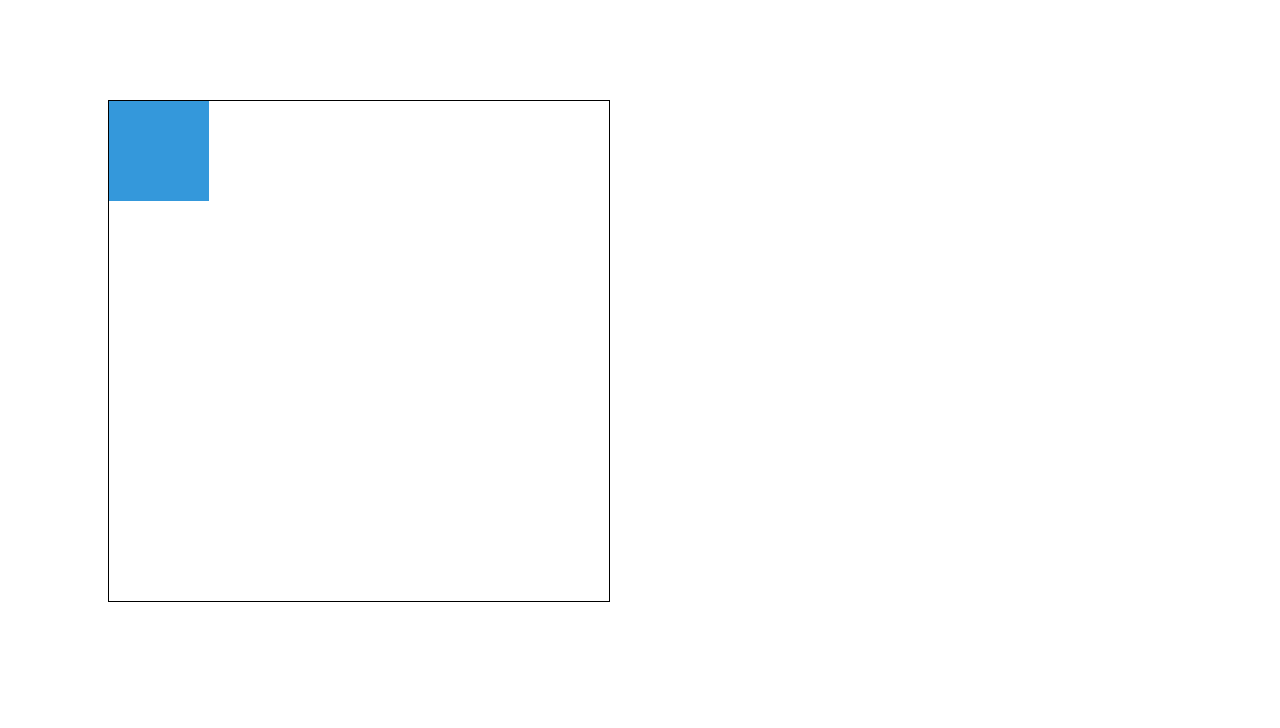
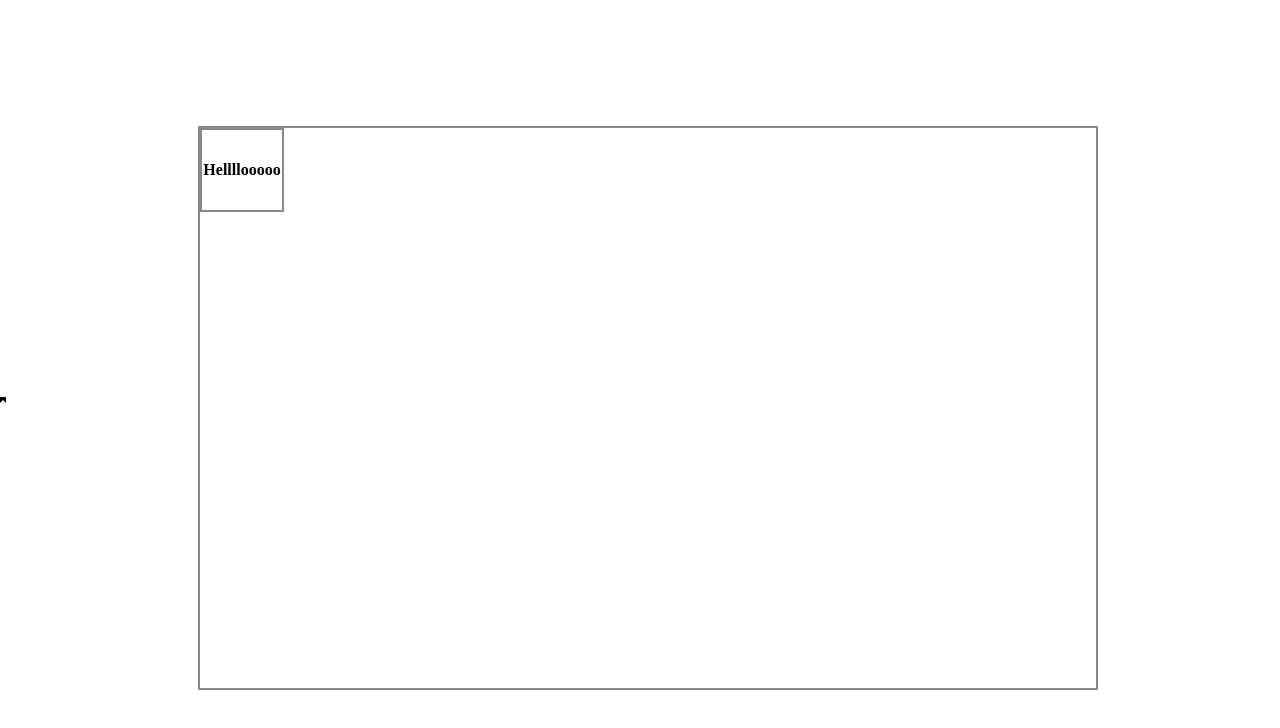
Before and after one commit to polin103109/Ollyotask4-dragdrophover-, a React (Vite) app: page / in a window 1280 px wide. Shown: the top 728 px of the page. Built offline with nearby package versions, Linux system fonts and the light colour scheme.

Commit message:
added modification

```diff
--- a/src/components/CreateDiv.jsx
+++ b/src/components/CreateDiv.jsx
@@ -1,70 +1,78 @@
-import React, { useEffect, useState } from 'react';
-import "../styles/CreateDiv.css"
+import React, { useState } from "react";
+import "../styles/CreateDiv.css";
+import Tooltip from "./Tooltip/ToolTip";
 
-const CreateDiv = () => {
-  const [isDragging, setIsDragging] = useState(false);
-  const [offsetX, setOffsetX] = useState(0);
-  const [offsetY, setOffsetY] = useState(0);
+function CreateDiv() {
+  const [position, setPosition] = useState({ x: 0, y: 0 });
+  const [isHovered, setIsHovered] = useState(false);
 
-  const startDrag = (event) => {
-    console.log("drag start")
-    setIsDragging(true);
-     setOffsetX(event.clientX - event.target.getBoundingClientRect().left);
-    setOffsetY(event.clientY - event.target.getBoundingClientRect().top);
-
-    document.addEventListener("mousemove", drag);
-    document.addEventListener("mouseup", stopDrag);
+  const handleMouseEnter = () => {
+    setIsHovered(true);
   };
 
-  const drag = (event) => {
-    console.log({isDragging})
-    if (isDragging) {
-       const newX = event.clientX - offsetX;
-      const newY = event.clientY - offsetY;
+  const handleMouseLeave = () => {
+    setIsHovered(false);
+  };
+  const [isDragging, setIsDragging] = useState(false);
+  const tooltipDivSize = {
+    width: 0,
+    height: 0,
+  };
+  const startPosition = { x: 0, y: 0 };
+
+  const handleMouseDown = (e) => {
+    e.preventDefault();
+    e.stopPropagation();
+    tooltipDivSize.width = e.currentTarget.getBoundingClientRect().width;
+    tooltipDivSize.height = e.currentTarget.getBoundingClientRect().height;
+
+    setIsDragging(true);
+
+    startPosition.x = e.clientX - position.x;
+    startPosition.y = e.clientY - position.y;
+
+    document.body.addEventListener("mousemove", handleMouseMove);
+    document.body.addEventListener("mouseup", handleMouseUp);
+  };
+
+  const handleMouseMove = (e) => {
+    const newX = e.clientX - startPosition.x;
+    const newY = e.clientY - startPosition.y;
+
+    const parentRect = document.getElementById("dragging-div")?.getBoundingClientRect();
+    const maxX = parentRect && parentRect.width - tooltipDivSize.width - 4;
+    const maxY = parentRect && parentRect.height - tooltipDivSize.height - 4;
+
+    const boundedX = Math.min(Math.max(newX, 0), maxX ? maxX : 0);
+    const boundedY = Math.min(Math.max(newY, 0), maxY ? maxY : 0);
+
+    setPosition({ x: boundedX, y: boundedY });
+  };
+
+  const handleMouseUp = () => {
+    setIsDragging(false);
+    document.body.removeEventListener("mousemove", handleMouseMove);
+    document.body.removeEventListener("mouseup", handleMouseUp);
+  };
 
 
-      const container = document.getElementById("container");
-      const maxX = container.clientWidth - document.getElementById("draggable").offsetWidth;
-      const maxY = container.clientHeight - document.getElementById("draggable").offsetHeight;
-
-      const clampedX = Math.min(Math.max(newX, 0), maxX);
-      const clampedY = Math.min(Math.max(newY, 0), maxY);
-
-      document.getElementById("draggable").style.left = clampedX + "px";
-      document.getElementById("draggable").style.top = clampedY + "px";
-    }
-  };
-
-  const stopDrag = () => {
-    setIsDragging(false);
-    document.removeEventListener("mousemove", drag);
-    document.removeEventListener("mouseup", stopDrag);
-  };
-
-  useEffect(() => {
-    window.addEventListener("mousedown", startDrag);
-    window.addEventListener("mousemove", drag)
-
-
-   return () =>{
-    window.removeEventListener("load",startDrag);
-   }
-  }, [])
 
   return (
-    <div id="container" style={{ position: 'relative', width: '500px', height: '500px', border: '1px solid #000', margin:'100px' }}>
-      <div
-        id="draggable"
-        style={{
-          position: 'absolute',
-          width: '100px',
-          height: '100px',
-          backgroundColor: '#3498db',
-          cursor: 'pointer',
-        }}
-      ></div>
+    <div className="main-div">
+      <div className={`dragging-div ${isDragging ? "dragging" : ""}`} id="dragging-div">
+        <div
+          className={`drag-div ${isDragging ? "dragging" : ""}`}
+          style={{ transform: `translate(${position.x}px, ${position.y}px)` }}
+          onMouseDown={handleMouseDown}
+          onMouseEnter={handleMouseEnter}
+          onMouseLeave={handleMouseLeave}
+        >
+          Hellllooooo
+        </div>
+        {isHovered && <Tooltip />}
+      </div>
     </div>
   );
-};
+}
 
 export default CreateDiv;
--- /dev/null
+++ b/src/components/Tooltip/ToolTip.jsx
@@ -0,0 +1,84 @@
+import React, { useEffect, useRef, useState } from "react";
+import { createPortal } from "react-dom";
+import "./Tooltip.css";
+const Tooltip = ({ children, direction}) => {
+  const triggerRef = useRef(null);
+  const tooltipContainerRef = useRef(document.createElement("div"));
+  const [calculatedDirection, setCalculatedDirection] = useState(direction || "top");
+  const [position, setPosition] = useState({ x: 0, y: 0 });
+  const [active, setActive] = useState(false);
+  const [isDragging, setIsDragging] = useState(false);
+
+  const handleMouseOver = () => {
+    if (isDragging) return;
+    setActive(true);
+  };
+
+  const handleMouseLeave = () => {
+    setActive(false);
+    setPosition(null);
+  };
+
+  const onPointerDown = (event) => {
+    event.target.setPointerCapture(event.pointerId);
+    setIsDragging(true);
+    setActive(false);
+  };
+
+  const onPointerUp = (event) => {
+    event.target.releasePointerCapture(event.pointerId);
+    setIsDragging(false);
+  };
+
+  const calculatePosition = (bounds, tooltipBounds) => {
+    const positions = {
+      top: { x: bounds.x + bounds.width / 2, y: bounds.y - tooltipBounds.height - 5 },
+      bottom: { x: bounds.x + bounds.width / 2, y: bounds.y + bounds.height + 5 },
+      left: { x: bounds.x - tooltipBounds.width - 5, y: bounds.y + bounds.height / 2 },
+      right: { x: bounds.x + bounds.width + 5, y: bounds.y + bounds.height / 2 },
+    };
+
+    setCalculatedDirection(direction || "top");
+    setPosition(positions[direction]);
+  };
+
+  useEffect(() => {
+    const bounds = triggerRef.current?.getBoundingClientRect();
+    const tooltipBounds = tooltipContainerRef.current?.getBoundingClientRect();
+
+    if (bounds && tooltipBounds) {
+      calculatePosition(bounds, tooltipBounds);
+    }
+  }, [active, direction]);
+
+  return (
+    <>
+      <div
+        ref={triggerRef}
+        className="tooltipWrapper"
+        onMouseEnter={handleMouseOver}
+        onMouseLeave={handleMouseLeave}
+        onPointerDown={onPointerDown}
+        onPointerUp={onPointerUp}
+      > jbbhjhuhiuiujiuu
+        {children}
+      </div>
+      {active &&
+        createPortal(
+          <div
+            style={{
+              position: "absolute",
+              top: position && position.y,
+              left: position && position.x,
+            }}
+            className={`tooltipTip ${calculatedDirection}`}
+          >
+            jhfghdfbvdfhvb
+          </div>,
+          tooltipContainerRef.current
+        )}
+    </>
+  );
+};
+
+export default Tooltip;
--- /dev/null
+++ b/src/components/Tooltip/Tooltip.css
@@ -0,0 +1,70 @@
+.tooltipWrapper {
+    display: inline-block;
+    background-color:black;
+    height: 50px;
+    color:white;
+}
+.tooltipTip {
+    position: fixed;
+    border-radius: 4px;
+    left: 50%;
+    transform: translateX(-50%);
+    padding: 6px;
+    color: var(--tooltip-text-color);
+    background: var(--tooltip-background-color);
+    font-size: 14px;
+    line-height: 1;
+    z-index: 1000;
+    /* height: 1.5rem; */
+    white-space: nowrap;
+}
+    &::before {
+        content: " ";
+        left: 50%;
+        border: solid transparent;
+        height: 0;
+        width: 0;
+        position: absolute;
+        pointer-events: none;
+        border-width: var(--tooltip-arrow-size);
+        margin-left: calc(var(--tooltip-arrow-size) * -1);
+    }
+    &.top {
+        top: calc(var(--tooltip-margin) * -1);
+    }
+        &::before {
+            top: 100%;
+            border-top-color: var(--tooltip-background-color);
+        }
+
+    &.right {
+        left: calc(100% + var(--tooltip-margin));
+        top: 50%;
+        transform: translateX(0) translateY(-50%);
+    }
+        &::before {
+            left: calc(var(--tooltip-arrow-size) * -1);
+            top: 50%;
+            transform: translateX(0) translateY(-50%);
+            border-right-color: var(--tooltip-background-color);
+        }
+
+    &.bottom
+        &::before {
+            bottom: 100%;
+            border-bottom-color: var(--tooltip-background-color);
+        }
+
+    &.left {
+        left: 0;
+        right: auto;
+        top: 50%;
+        transform: translateX(0) translateY(-50%);
+    }
+        &::before {
+            left: calc(100% - var(--tooltip-arrow-size) * -1);
+            right: auto;
+            top: 50%;
+            transform: translateX(0) translateY(-50%);
+            border-left-color: var(--tooltip-background-color);
+        }
--- a/src/styles/CreateDiv.css
+++ b/src/styles/CreateDiv.css
@@ -1,35 +1,47 @@
-.wholedivwrapper{
+.main-div{
     display: flex;
     justify-content: center;
     align-items: center;
+    max-width: 100dvw;
+    max-height: 100dvh;
+    min-height: 100dvh;
+    min-width: 100dvw;
+    position: relative;
+}
+    .dragging-div {
+        min-height: 70dvh;
+        min-width: 70dvw;
+        border: 2px solid #888;
+        overflow: hidden;
+        position: relative;
 
+    }
+        .dragging {
+            border: 2px solid #d6aee2;
+        }
 
-}
+        .drag-div {
+            display: flex;
+            justify-content: center;
+            align-items: center;
+            width: 5rem;
+            height: 5rem;
+            border: 2px solid #888;
+            font-weight: bold;
 
+        }
 
+            .drag-div:hover {
+                border: 2px solid #d6aee2;
 
-.droppablemaindiv{
-   width:500px;
-   height: 500px;
-   background-color: aqua;
-   user-select: none;
-   position: relative;
-}
+            }
 
-.innerdiv{
-    width:100px;
-    background-color: beige;
-    height: 100px;
-    position: absolute;
-    cursor: pointer;
-
-}
-.item{
-    width:100px;
-    height: 100px;
-    background-color: black;
-    color: white;
-    display: flex;
-    align-items: center;
-    justify-content: center;
-}
+            .dragging {
+                border: 2px solid #d6aee2;
+            }
+            .tooltip{
+                margin-top: 20px;
+                height: 20px;
+                width:200px;
+                background-color: aqua;
+            }
```
Also changed, not shown: src/components/Portal.jsx (added, +31 -0 lines).
